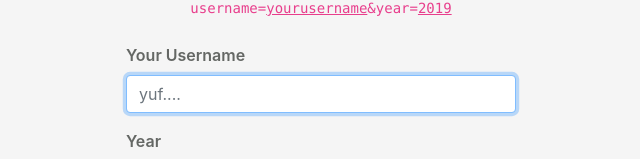
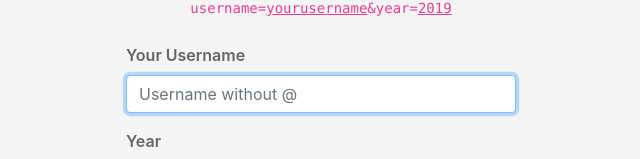
Before and after one commit to yufieko/todaytweet, a plain HTML site: page docs/index.html in a window 1280 px wide. Shown: the part 412-571 px from the top of the page, without its empty margins (319-959 px from the left). Drawn offline with nearby package versions, Linux system fonts and the light colour scheme.

Commit message:
index: change placeholder

```diff
--- a/docs/index.html
+++ b/docs/index.html
@@ -77,7 +77,7 @@
 
         <div class="form-group">
             <label for="username">Your Username</label>
-            <input type="text" id="username" class="form-control" placeholder="yuf...." required autofocus>
+            <input type="text" id="username" class="form-control" placeholder="Username without @" required autofocus>
         </div>
 
         <div class="form-group">
```
